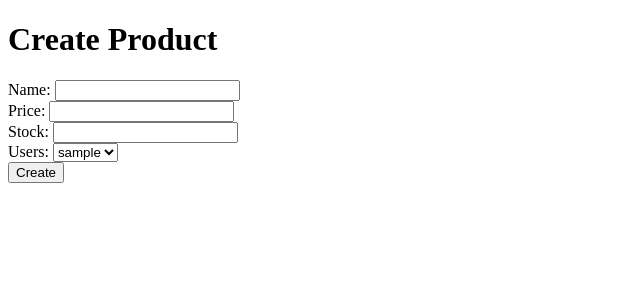
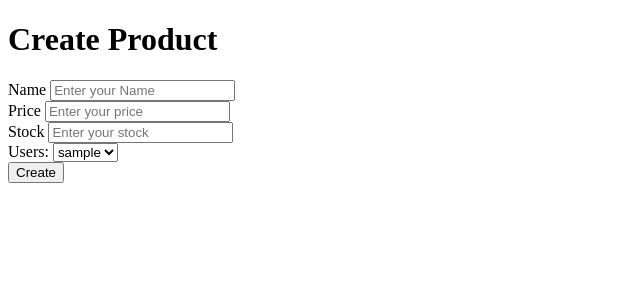
Before and after one commit to saepulfariz/flask_mvc_orm, a Flask app: page /products/new in a window 1280 px wide. Shown: the top 300 px of the page, without its empty margins (0-640 px from the left). Run offline with Flask 3, Linux system fonts and the light colour scheme; tables that the repository leaves empty hold one stand-in row (values such as "Sample post").

Commit message:
implementasi validation form new product

```diff
--- a/app/controllers/product_controller.py
+++ b/app/controllers/product_controller.py
@@ -2,6 +2,22 @@ from flask import request, redirect, url_for, render_template, flash
 from app.models import Product, User
 from app import db
 from sqlalchemy import text
+
+from flask_wtf import FlaskForm
+from wtforms import StringField, SubmitField, ValidationError, IntegerField, FloatField, DecimalField
+from wtforms.validators import DataRequired, Length
+
+class ProductForm(FlaskForm):
+    name = StringField('Name',
+                           validators=[DataRequired(message="Name tidak boleh kosong."), Length(min=3, max=50,message="Name harus antara 3 sampai 50 karakter.")],
+                           render_kw={"class": "form-control", "placeholder": "Enter your Name"})
+    price = DecimalField('Price',
+                        validators=[DataRequired()],
+                        render_kw={"class": "form-control", "placeholder": "Enter your price"})
+    stock = IntegerField('Stock',
+                        validators=[DataRequired()],
+                        render_kw={"class": "form-control", "placeholder": "Enter your stock"})
+    submit = SubmitField('Submit', render_kw={"class": "btn btn-primary"})
 
 def index():
     # data = Product.query.all()
@@ -28,22 +44,30 @@ def index():
     return render_template('products/index.html', data=data)
 
 def new():
+    form = ProductForm()
     data = {
         'users' : User.query.all()
     }
-    return render_template('products/new.html', data=data)
+    return render_template('products/new.html', data=data, form=form)
 
 def create():
+    form = ProductForm()
     if request.method == 'POST':
-        name = request.form['name']
-        price = request.form['price']
-        stock = request.form['stock']
-        user_id = request.form['user_id']
-        product = Product(name=name, price=price, stock=stock,user_id=user_id )
-        db.session.add(product)
-        db.session.commit()
-        flash('Product created successfully!', 'message')
-        return redirect(url_for('products.index'))
+        if form.validate_on_submit():
+            name = request.form['name']
+            price = request.form['price']
+            stock = request.form['stock']
+            user_id = request.form['user_id']
+            product = Product(name=name, price=price, stock=stock,user_id=user_id )
+            db.session.add(product)
+            db.session.commit()
+            flash('Product created successfully!', 'message')
+            return redirect(url_for('products.index'))
+        else:
+            data = {
+                'users' : User.query.all()
+            }
+            return render_template('products/new.html', data=data, form=form)
 
 def edit(id):
     result = Product.query.get_or_404(id)
--- a/app/templates/products/new.html
+++ b/app/templates/products/new.html
@@ -10,14 +10,21 @@
 <body>
     <h1>Create Product</h1>
     <form action="{{ url_for('products.create') }}" method="post">
-        <label for="name">Name:</label>
-        <input type="text" name="name" id="name">
+        {{ form.csrf_token }}
+        {{ form.name.label }} {{ form.name() }}
+        {% if form.name.errors %}
+        <span style="color: red;">{{ form.name.errors[0] }}</span>
+        {% endif %}
         <br>
-        <label for="price">Price:</label>
-        <input type="text" name="price" id="price">
+        {{ form.price.label }} {{ form.price() }}
+        {% if form.price.errors %}
+        <span style="color: red;">{{ form.price.errors[0] }}</span>
+        {% endif %}
         <br>
-        <label for="stock">Stock:</label>
-        <input type="text" name="stock" id="stock">
+        {{ form.stock.label }} {{ form.stock() }}
+        {% if form.stock.errors %}
+        <span style="color: red;">{{ form.stock.errors[0] }}</span>
+        {% endif %}
         <br>
         <label for="users">Users:</label>
         <select name="user_id" id="user_id">
```
